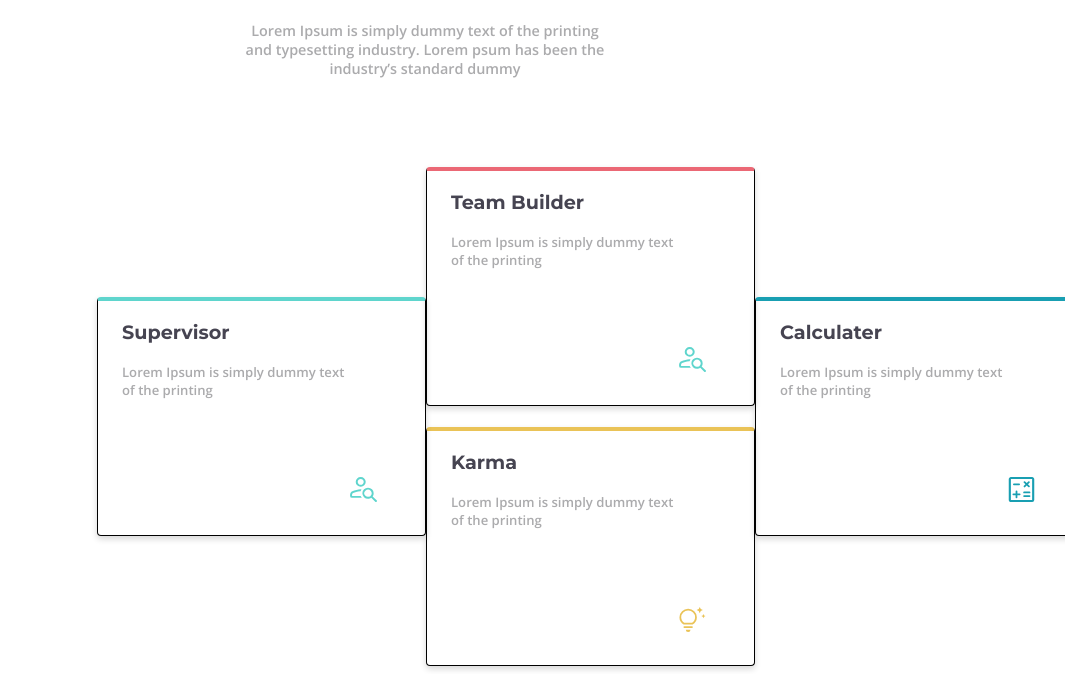
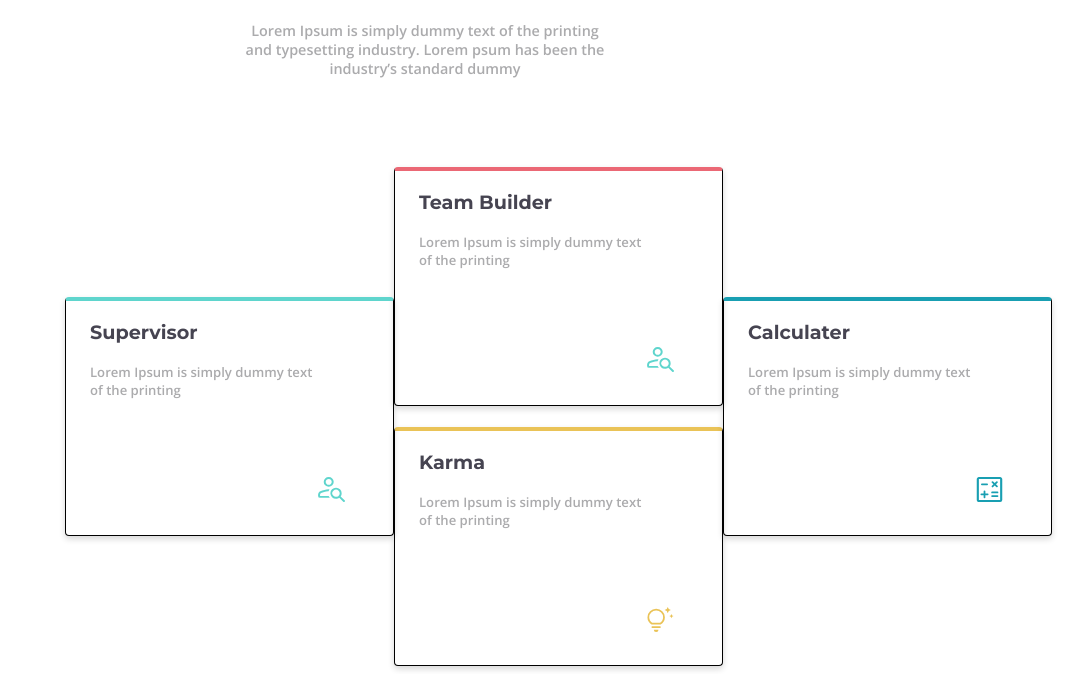
Before and after one commit to rajatmiddha92/Responsive_project_2, a plain HTML site: page index.html in a window 1280 px wide. Shown: the part 186-860 px from the top of the page, without its empty margins (215-1280 px from the left). Drawn offline with nearby package versions, Linux system fonts and the light colour scheme.

Commit message:
Update style.css

```diff
--- a/style.css
+++ b/style.css
@@ -112,7 +112,7 @@ img {
     margin-left: 0;
   }
   .boxes {
-    padding: 0 18em;
+    padding: 0 16em;
     display: grid;
     grid-template-columns: auto auto auto;
     grid-template-rows: 130px 130px 130px 130px;
```
